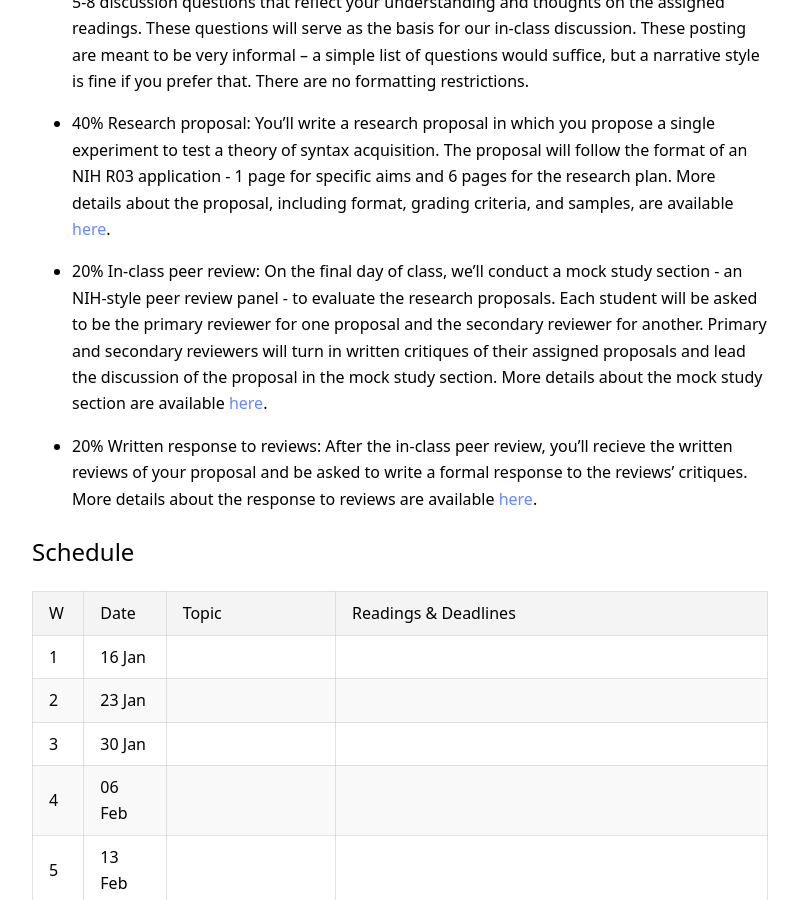
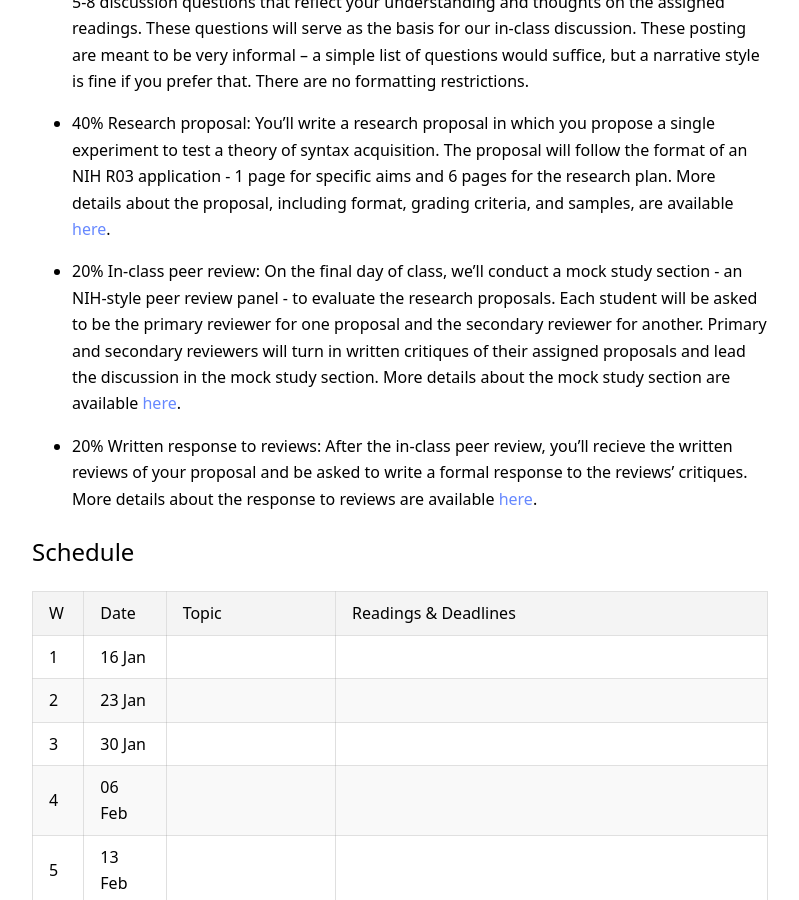
Before and after one commit to kschuler/ling001, a Jekyll site: the page built from index.md, in a window 1280 px wide and 900 px high, scrolled down 866 px. Shown: the whole window, without its empty margins (240-1039 px from the left). Built offline with Jekyll 4.4.1, drawn with Linux system fonts in a browser that asks for light colours.

Commit message:
Update index.md

```diff
--- a/index.md
+++ b/index.md
@@ -24,7 +24,7 @@ Students are expected to play an active role in class discussion. In each class,
 
 * **40% Research proposal**: You'll write a research proposal in which you propose a single experiment to test a theory of syntax acquisition.  The proposal will follow the format of an NIH R03 application - 1 page for specific aims and 6 pages for the research plan.  More details about the proposal, including format, grading criteria, and samples, are available [here](spring2019/research-proposal).
 
-* **20% In-class peer review**: On the final day of class, we'll conduct a mock study section - an NIH-style peer review panel - to evaluate the research proposals.   Each student will be asked to be the primary reviewer for one proposal and the secondary reviewer for another.  Primary and secondary reviewers will turn in written critiques of their assigned proposals and lead the discussion of the proposal in the mock study section.  More details about the mock study section are available [here](spring2019/research-proposal#in-class-peer-review).
+* **20% In-class peer review**: On the final day of class, we'll conduct a mock study section - an NIH-style peer review panel - to evaluate the research proposals.   Each student will be asked to be the primary reviewer for one proposal and the secondary reviewer for another.  Primary and secondary reviewers will turn in written critiques of their assigned proposals and lead the discussion in the mock study section.  More details about the mock study section are available [here](spring2019/research-proposal#in-class-peer-review).
 
 * **20% Written response to reviews**: After the in-class peer review, you'll recieve the written reviews of your proposal and  be asked to write a formal response to the reviews’ critiques. More details about the response to reviews are available [here](spring2019/research-proposal#written-response-to-reviews).
 
```
